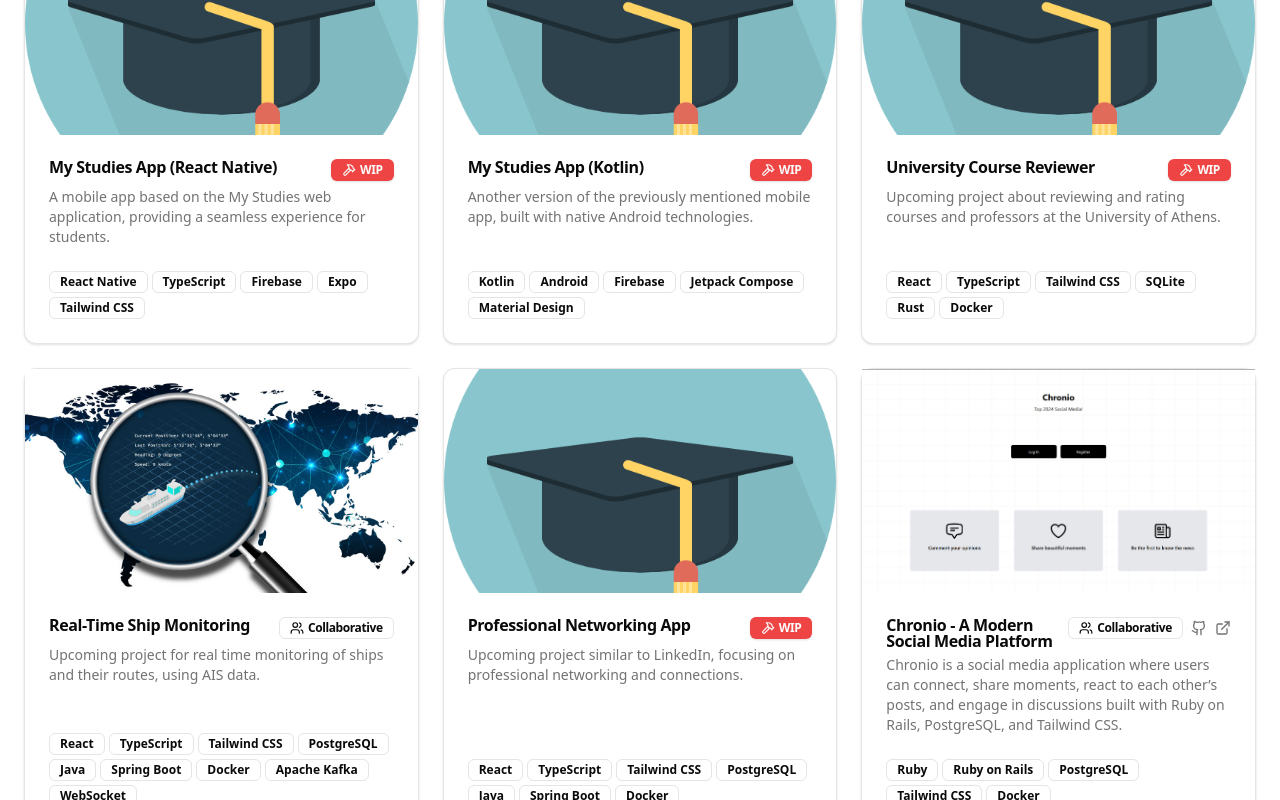
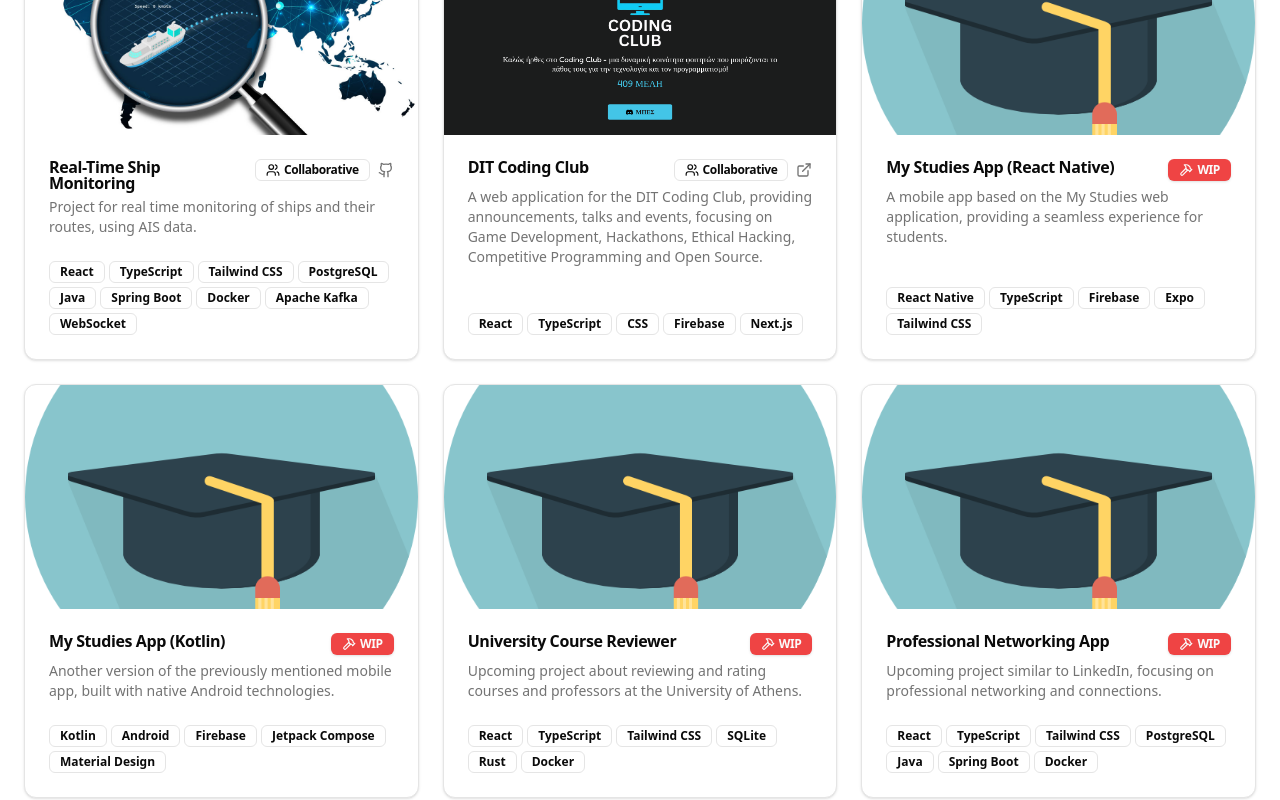
Before and after one commit to mgiannopoulos24/Portfolio, a React (Vite) app: page / in a window 1280 px wide. Shown: the part 2400-3200 px from the top of the page. Built offline with nearby package versions, Linux system fonts and the light colour scheme; the HTML template or start-up script is replaced by a standard one.

Commit message:
update projects

```diff
--- a/src/App.tsx
+++ b/src/App.tsx
@@ -41,25 +41,25 @@ export default function Portfolio() {
             <div className="hidden space-x-6 md:flex">
               <Button
                 onClick={() => scrollToSection('about')}
-                className="cursor-pointer text-sm transition-colors hover:text-white"
+                className="cursor-pointer text-sm transition-colors hover:text-white hover:border-transparent"
               >
                 About
               </Button>
               <Button
                 onClick={() => scrollToSection('volunteering')}
-                className="cursor-pointer text-sm transition-colors hover:text-white"
+                className="cursor-pointer text-sm transition-colors hover:text-white hover:border-transparent"
               >
                 Volunteering
               </Button>
               <Button
                 onClick={() => scrollToSection('skills')}
-                className="cursor-pointer text-sm transition-colors hover:text-white"
+                className="cursor-pointer text-sm transition-colors hover:text-white hover:border-transparent"
               >
                 Skills
               </Button>
               <Button
                 onClick={() => scrollToSection('projects')}
-                className="cursor-pointer text-sm transition-colors hover:text-white"
+                className="cursor-pointer text-sm transition-colors hover:text-white hover:border-transparent"
               >
                 Projects
               </Button>
@@ -299,7 +299,23 @@ export default function Portfolio() {
           <h2 className="mb-12 text-center text-3xl font-bold">Featured Projects</h2>
 
           <div className="grid grid-cols-1 gap-6 md:grid-cols-2 lg:grid-cols-3">
-            {projectsData.map((projectInfo) => {
+            {projectsData
+              .sort((a, b) => {
+                // Helper function to check if a project has WIP status
+                const hasWip = (status: string | string[] | undefined) => {
+                  if (!status) return false;
+                  return Array.isArray(status) ? status.includes('wip') : status === 'wip';
+                };
+
+                const aHasWip = hasWip(a.status);
+                const bHasWip = hasWip(b.status);
+
+                // Completed projects (non-WIP) come first
+                if (aHasWip && !bHasWip) return 1;
+                if (!aHasWip && bHasWip) return -1;
+                return 0; // Keep original order for projects with same status
+              })
+              .map((projectInfo) => {
                 const project = {
                   ...projectInfo,
                   status: projectInfo.status,
--- a/src/components/ProjectCard.tsx
+++ b/src/components/ProjectCard.tsx
@@ -17,7 +17,7 @@ interface Project {
   title: string;
   description: string;
   tags: string[];
-  status?: string;
+  status?: string | string[];
   githubUrl?: string;
   liveUrl?: string;
 }
@@ -31,6 +31,9 @@ export default function ProjectCard({ project }: ProjectCardProps) {
     hidden: { opacity: 0, y: 20 },
     visible: { opacity: 1, y: 0 },
   };
+
+  // Normalize status to always be an array
+  const statuses = Array.isArray(project.status) ? project.status : project.status ? [project.status] : [];
 
   return (
     <motion.div
@@ -53,17 +56,20 @@ export default function ProjectCard({ project }: ProjectCardProps) {
           <CardTitle className="flex items-start justify-between">
             <span className="flex-1">{project.title}</span>
             <div className="ml-2 flex flex-shrink-0 items-center space-x-2">
-              {/* Status badge */}
-              {project.status && STATUS_MAP[project.status] && (
+              {/* Status badges */}
+              {statuses.map((status) =>
+                STATUS_MAP[status] && (
                   <Badge
-                  variant={STATUS_MAP[project.status].variant}
+                    key={status}
+                    variant={STATUS_MAP[status].variant}
                     className="flex items-center gap-1 text-xs"
                   >
-                  {React.createElement(STATUS_MAP[project.status].icon, {
+                    {React.createElement(STATUS_MAP[status].icon, {
                       className: 'h-3.5 w-3.5',
                     })}
-                  {STATUS_MAP[project.status].label}
+                    {STATUS_MAP[status].label}
                   </Badge>
+                )
               )}
               {/* Github and Live links */}
               {project.githubUrl && (
--- a/src/data/projects.json
+++ b/src/data/projects.json
@@ -56,7 +56,7 @@
     "name": "ais-tracker",
     "imageKey": "ais",
     "title": "Real-Time Ship Monitoring",
-    "description": "Upcoming project for real time monitoring of ships and their routes, using AIS data.",
+    "description": "Project for real time monitoring of ships and their routes, using AIS data.",
     "tags": [
       "React",
       "TypeScript",
@@ -68,7 +68,8 @@
       "Apache Kafka",
       "WebSocket"
     ],
-    "status": "collaborative"
+    "status": "collaborative",
+    "githubUrl": "https://github.com/mgiannopoulos24/Software-Engineering"
   },
   {
     "name": "professional-network",
@@ -84,7 +85,7 @@
     "title": "Chronio - A Modern Social Media Platform",
     "description": "Chronio is a social media application where users can connect, share moments, react to each other’s posts, and engage in discussions built with Ruby on Rails, PostgreSQL, and Tailwind CSS.",
     "tags": ["Ruby", "Ruby on Rails", "PostgreSQL", "Tailwind CSS", "Docker"],
-    "status": "collaborative",
+    "status": ["wip", "collaborative"],
     "githubUrl": "https://github.com/artemisln/chronio",
     "liveUrl": "https://chronio.onrender.com/"
   },
```
Lines whose indentation alone changed are shown as unchanged.
